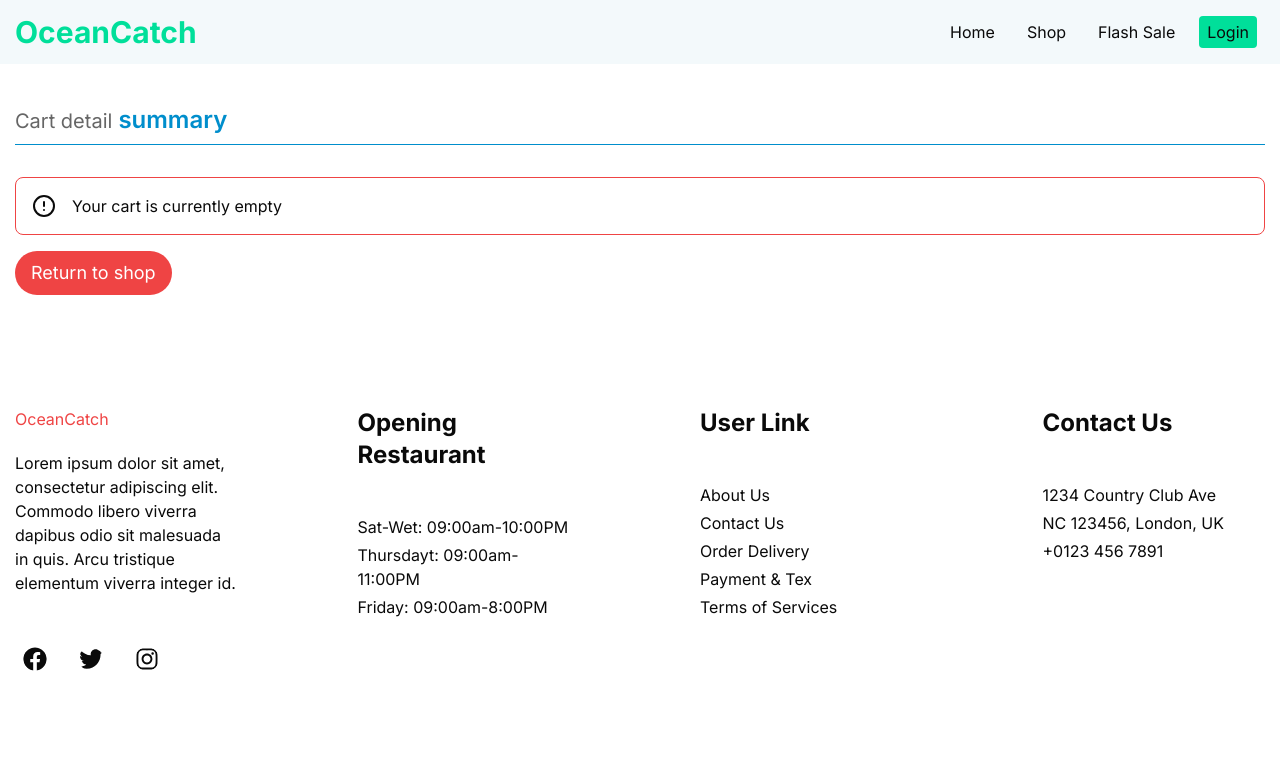
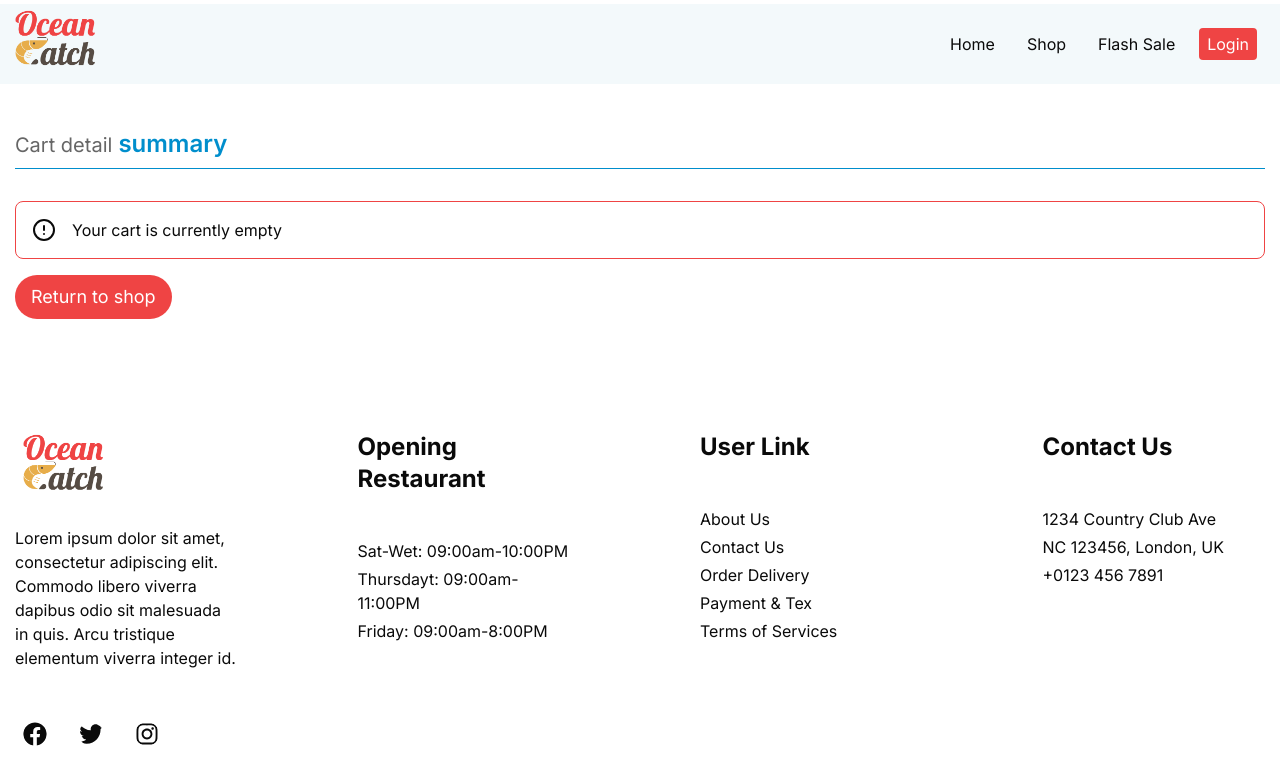
Before and after one commit to mahdimortuza/ocean-catch-client, a Next.js app: page /my-cart in a window 1280 px wide. Shown: the top 784 px of the page. Built offline with nearby package versions, Linux system fonts and the light colour scheme.

Commit message:
style added

```diff
--- a/src/app/(withCommonLayout)/my-cart/page.tsx
+++ b/src/app/(withCommonLayout)/my-cart/page.tsx
@@ -26,7 +26,7 @@ const MyCartPage = () => {
               <MyCartCard key={product._id} product={product} />
             ))}
           </div>
-          <div className="w-[380px] bg-[#FFDBA3] my-4 rounded-md flex flex-col justify-between">
+          <div className="w-[360px] md:w-[400px] bg-[#FFDBA3] my-4 rounded-md flex flex-col justify-between">
             <div>
               <h1 className="text-3xl font-semibold text-center my-2">
                 Order Summary
--- a/src/app/(withCommonLayout)/products/page.tsx
+++ b/src/app/(withCommonLayout)/products/page.tsx
@@ -42,7 +42,7 @@ const AllProductsPage = async ({
 
       {/* All products are here  */}
       <SectionTitle title="All Products of" highlight=" OceanCatch" link="" />
-      <div className="flex">
+      <div className="flex flex-col md:flex-row">
         <ProductsSidebar />
         <div className="py-10 grid grid-cols-1 md:grid-cols-2 lg:grid-cols-4  gap-2 md:gap-3  lg:gap-4">
           {products?.map((product: TProduct) => (
--- a/src/assets/index.ts
+++ b/src/assets/index.ts
@@ -1,4 +1,7 @@
 const assets = {
+  logos: {
+    logo: require("./logo/Logo.png"),
+  },
   banners: {
     banner1: require("./banner/banner1.png"),
     banner2: require("./banner/banner2.png"),
--- a/src/components/MyCartCard/MyCartCard.tsx
+++ b/src/components/MyCartCard/MyCartCard.tsx
@@ -21,7 +21,7 @@ const MyCartCard = ({ product }: { product: TProduct }) => {
   };
 
   return (
-    <div className="flex justify-between items-center my-5  w-[380px] border border-red-500 p-2 rounded-md   transition-all duration-200">
+    <div className="flex justify-between items-center my-5  w-[360px] md:w-[400px] border border-red-500 p-2 rounded-md   transition-all duration-200">
       <div className="">
         <div className="flex items-center gap-5">
           <Image
--- a/src/components/ProductsSidebar/ProductsSidebar.tsx
+++ b/src/components/ProductsSidebar/ProductsSidebar.tsx
@@ -45,13 +45,13 @@ const ProductsSidebar = () => {
   }
   return (
     <aside className="md:w-1/3 lg:w-1/4 px-4">
-      <a
+      {/* <a
         className="md:hidden mb-5  w-full text-center px-4 py-2 inline-block text-lg text-gray-700 bg-white shadow-sm border border-gray-200 rounded-md hover:bg-gray-100 hover:text-blue-600"
         href="#"
       >
         Filter by
-      </a>
-      <div className="hidden md:block px-6 py-4 border border-gray-200 bg-white rounded shadow-sm">
+      </a> */}
+      <div className="  px-6 py-4 border border-gray-200 bg-white rounded shadow-sm">
         <h3 className="font-semibold mb-2">Price ($)</h3>
         <div className="grid md:grid-cols-3 gap-x-2">
           <div className="mb-4">
@@ -80,7 +80,7 @@ const ProductsSidebar = () => {
         </div>
       </div>
 
-      <div className="hidden md:block px-6 py-4 border border-gray-200 bg-white rounded shadow-sm">
+      <div className="block px-6 py-4 border border-gray-200 bg-white rounded shadow-sm">
         <h3 className="font-semibold mb-2">Category</h3>
 
         <ul className="space-y-1">
--- a/src/components/pageSections/Homepage/SubMenuSection.tsx
+++ b/src/components/pageSections/Homepage/SubMenuSection.tsx
@@ -67,7 +67,7 @@ const SubMenuSection = ({ line }: { line: boolean }) => {
             value={searchTerm}
             onChange={(e) => setSearchTerm(e.target.value)}
           />
-          <button className=" bg-red-500 hover:bg-[#ff1043] transition-all duration-100 rounded-tr-full rounded-br-full px-2 text-white">
+          <button className=" bg-red-500 hover:bg-red-600 transition-all duration-100 rounded-tr-full rounded-br-full px-2 text-white">
             Search
           </button>
         </form>
--- a/src/components/shared/Footer.tsx
+++ b/src/components/shared/Footer.tsx
@@ -1,13 +1,22 @@
+import assets from "@/assets";
+import Image from "next/image";
 import Link from "next/link";
 import { FaFacebook, FaInstagram, FaTwitter } from "react-icons/fa";
-
 const Footer = () => {
   return (
     <footer className="h-full w-full max-w-[1300px] px-[15px] mx-auto py-10">
       <div className="grid grid-cols-1 md:grid-cols-2  lg:grid-cols-4 place-content-center gap-[30px] lg:gap-[120px]">
         {/* col-1  */}
         <div>
-          <span className="text-red-500">OceanCatch</span>
+          <span className="text-red-500">
+            <Image
+              className="ml-2"
+              src={assets.logos.logo}
+              height={50}
+              width={80}
+              alt="logo"
+            />
+          </span>
           <p className="text-gray font-inter mt-5 text-base">
             Lorem ipsum dolor sit amet, consectetur adipiscing elit. Commodo
             libero viverra dapibus odio sit malesuada in quis. Arcu tristique
--- a/src/components/shared/Navbar.tsx
+++ b/src/components/shared/Navbar.tsx
@@ -1,5 +1,7 @@
 "use client";
+import assets from "@/assets";
 import { getUserInfo, removeUser } from "@/services/actions/auth.services";
+import Image from "next/image";
 import Link from "next/link";
 import { useRouter } from "next/navigation";
 import { useState } from "react";
@@ -21,24 +23,22 @@ const Navbar = () => {
     router.refresh();
   };
   return (
-    <header className="bg-[#F3F9FB] h-14 py-8">
+    <header className="bg-[#F3F9FB] h-14 py-10 my-1">
       <div className=" z-10 h-full w-full max-w-[1300px] px-[15px] mx-auto flex justify-between items-center sticky top-0">
         {/* Logo */}
         <Link href="/">
-          <h1 className="w-full text-3xl font-bold text-[#00df9a]">
-            OceanCatch
-          </h1>
+          <Image src={assets.logos.logo} height={50} width={80} alt="logo" />
         </Link>
 
         {/* Desktop Navigation */}
         <ul className="hidden md:flex">
-          <li className="px-2 py-1 hover:bg-[#00df9a] rounded-sm m-2 cursor-pointer duration-300 hover:text-white">
+          <li className="px-2 py-1 hover:bg-red-500 rounded-sm m-2 cursor-pointer duration-300 hover:text-white">
             <Link href="/">Home</Link>
           </li>
-          <li className="px-2 py-1 hover:bg-[#00df9a] rounded-sm m-2 cursor-pointer duration-300 hover:text-white">
+          <li className="px-2 py-1 hover:bg-red-500 rounded-sm m-2 cursor-pointer duration-300 hover:text-white">
             <Link href="/products">Shop</Link>
           </li>
-          <li className="px-2 py-1 hover:bg-[#00df9a] rounded-sm m-2 cursor-pointer duration-300 hover:text-white">
+          <li className="px-2 py-1 hover:bg-red-500 rounded-sm m-2 cursor-pointer duration-300 hover:text-white">
             <Link href="/flash-sale">Flash Sale</Link>
           </li>
 
@@ -53,7 +53,7 @@ const Navbar = () => {
               <span onClick={handleLogout}>Logout</span>
             </li>
           ) : (
-            <li className="px-2 py-1 bg-[#00df9a] rounded-sm m-2 cursor-pointer duration-300 hover:text-white">
+            <li className="px-2 py-1 bg-red-500 hover:bg-red-600 rounded-sm m-2 cursor-pointer duration-300 text-white">
               <Link href="/login">Login</Link>
             </li>
           )}
@@ -72,25 +72,31 @@ const Navbar = () => {
           }
         >
           {/* Mobile Logo */}
-          <h1 className="w-full text-3xl font-bold text-[#00df9a] m-4">
-            OceanCatch
-          </h1>
+          <Link href="/">
+            <Image
+              className="ml-2"
+              src={assets.logos.logo}
+              height={50}
+              width={80}
+              alt="logo"
+            />
+          </Link>
 
           {/* Mobile Navigation Items */}
           {/*  */}
-          <li className="px-2 py-1 border-b rounded-sm hover:bg-[#00df9a] duration-300 hover:text-white cursor-pointer border-gray-600">
+          <li className="px-2 py-1 border-b rounded-sm hover:bg-red-500 duration-300 hover:text-white cursor-pointer border-gray-600">
             <Link href="/">Home</Link>
           </li>
-          <li className="px-2 py-1 border-b rounded-sm hover:bg-[#00df9a] duration-300 hover:text-white cursor-pointer border-gray-600">
+          <li className="px-2 py-1 border-b rounded-sm hover:bg-red-500 duration-300 hover:text-white cursor-pointer border-gray-600">
             <Link href="/products">Shop</Link>
           </li>
-          <li className="px-2 py-1 border-b rounded-sm hover:bg-[#00df9a] duration-300 hover:text-white cursor-pointer border-gray-600">
+          <li className="px-2 py-1 border-b rounded-sm hover:bg-red-500 duration-300 hover:text-white cursor-pointer border-gray-600">
             <Link href="/flash-sale">Flash Sale</Link>
           </li>
-          <li className="px-2 py-1 border-b rounded-sm hover:bg-[#00df9a] duration-300 hover:text-white cursor-pointer border-gray-600">
+          <li className="px-2 py-1 border-b rounded-sm hover:bg-red-500 duration-300 hover:text-white cursor-pointer border-gray-600">
             <Link href="/dashboard">Dashboard</Link>
           </li>
-          <li className="px-2 py-1 border-b rounded-sm hover:bg-[#00df9a] duration-300 hover:text-white cursor-pointer border-gray-600">
+          <li className="px-2 py-1 border-b rounded-sm hover:bg-red-500 duration-300 hover:text-white cursor-pointer border-gray-600">
             <Link href="/login">Login</Link>
           </li>
         </ul>
```
Also changed, not shown: src/assets/logo/Logo.png (added).
